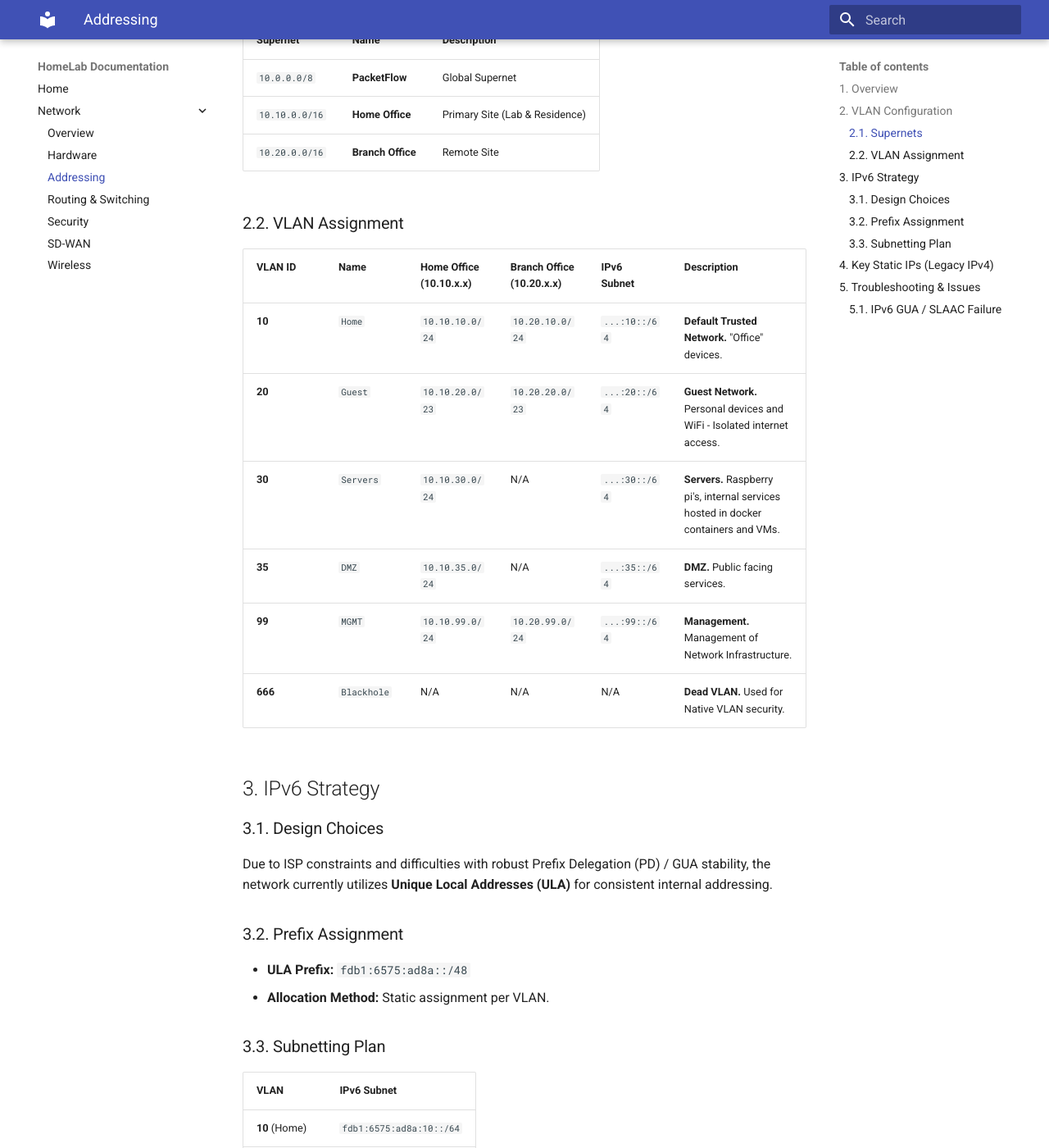
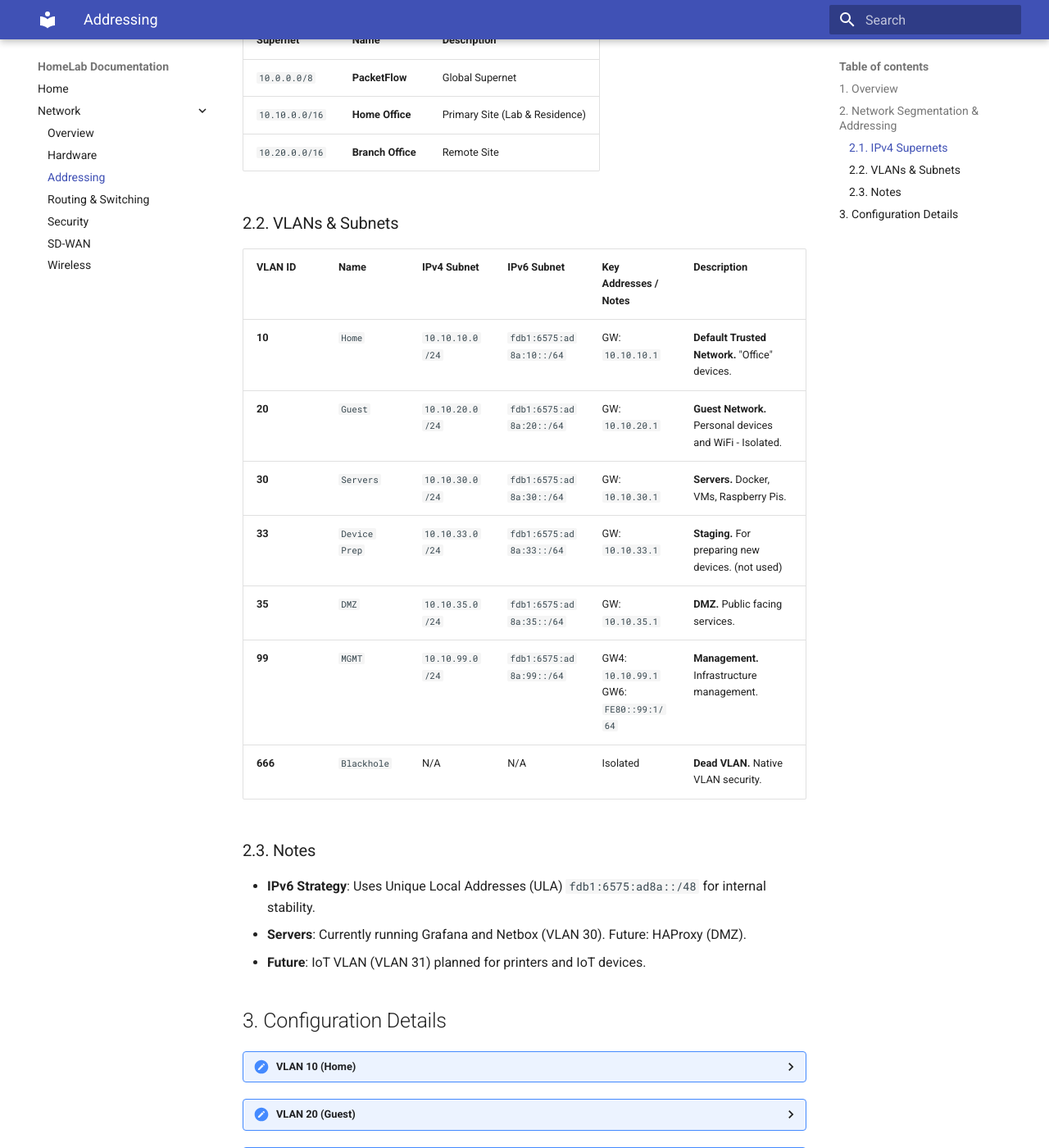
Before and after one commit to DeclerckLouis/homelab, an MkDocs documentation site: the page built from docs/01_network/02_addressing.md, in a window 1280 px wide and 1400 px high, scrolled down 450 px. Shown: the whole window at 82% size. Built offline with MkDocs 1.6.1 and Material for MkDocs 9.7.7, drawn with Linux system fonts in a browser that asks for light colours; part of the change alters nothing that is shown; some of the changed text lies outside the part shown.

Commit message:
update addressing and add LLAs to the router interfaces

````diff
--- a/docs/01_network/02_addressing.md
+++ b/docs/01_network/02_addressing.md
@@ -3,53 +3,249 @@
 ## 1. Overview
 This document details the logical segmentation of the network, including VLAN assignments, IPv4 subnetting, and the IPv6 addressing strategy.
 
-## 2. VLAN Configuration
+## 2. Network Segmentation & Addressing
 The network follows a strict segmentation policy using hierarchical supernets and VLANs.
 
-### 2.1. Supernets
+### 2.1. IPv4 Supernets
 | Supernet | Name | Description |
 | :--- | :--- | :--- |
 | `10.0.0.0/8` | **PacketFlow** | Global Supernet |
 | `10.10.0.0/16` | **Home Office** | Primary Site (Lab & Residence) |
 | `10.20.0.0/16` | **Branch Office** | Remote Site |
 
-### 2.2. VLAN Assignment
-| VLAN ID | Name | Home Office (10.10.x.x) | Branch Office (10.20.x.x) | IPv6 Subnet | Description |
+### 2.2. VLANs & Subnets
+| VLAN ID | Name | IPv4 Subnet | IPv6 Subnet | Key Addresses / Notes | Description |
 | :--- | :--- | :--- | :--- | :--- | :--- |
-| **10** | `Home` | `10.10.10.0/24` | `10.20.10.0/24` | `...:10::/64` | **Default Trusted Network.** "Office" devices. |
-| **20** | `Guest` | `10.10.20.0/23` | `10.20.20.0/23` | `...:20::/64` | **Guest Network.** Personal devices and WiFi - Isolated internet access. |
-| **30** | `Servers` | `10.10.30.0/24` | N/A | `...:30::/64` | **Servers.** Raspberry pi's, internal services hosted in docker containers and VMs. |
-| **35** | `DMZ` | `10.10.35.0/24` | N/A | `...:35::/64` | **DMZ.** Public facing services. |
-| **99** | `MGMT` | `10.10.99.0/24` | `10.20.99.0/24` | `...:99::/64` | **Management.** Management of Network Infrastructure. |
-| **666** | `Blackhole`| N/A | N/A | N/A | **Dead VLAN.** Used for Native VLAN security. |
+| **10** | `Home` | `10.10.10.0/24` | `fdb1:6575:ad8a:10::/64` | GW: `10.10.10.1` | **Default Trusted Network.** "Office" devices. |
+| **20** | `Guest` | `10.10.20.0/24` | `fdb1:6575:ad8a:20::/64` | GW: `10.10.20.1` | **Guest Network.** Personal devices and WiFi - Isolated. |
+| **30** | `Servers` | `10.10.30.0/24` | `fdb1:6575:ad8a:30::/64` | GW: `10.10.30.1` | **Servers.** Docker, VMs, Raspberry Pis. |
+| **33** | `Device Prep` | `10.10.33.0/24` | `fdb1:6575:ad8a:33::/64` | GW: `10.10.33.1` | **Staging.** For preparing new devices. (not used) |
+| **35** | `DMZ` | `10.10.35.0/24` | `fdb1:6575:ad8a:35::/64` | GW: `10.10.35.1` | **DMZ.** Public facing services. |
+| **99** | `MGMT` | `10.10.99.0/24` | `fdb1:6575:ad8a:99::/64` | GW4: `10.10.99.1`<br>GW6: `FE80::99:1/64` | **Management.** Infrastructure management. |
+| **666** | `Blackhole`| N/A | N/A | Isolated | **Dead VLAN.** Native VLAN security. |
 
-## 3. IPv6 Strategy
-### 3.1. Design Choices
-Due to ISP constraints and difficulties with robust Prefix Delegation (PD) / GUA stability, the network currently utilizes **Unique Local Addresses (ULA)** for consistent internal addressing.
+### 2.3. Notes
+- **IPv6 Strategy**: Uses Unique Local Addresses (ULA) `fdb1:6575:ad8a::/48` for internal stability.
+- **Servers**: Currently running Grafana and Netbox (VLAN 30). Future: HAProxy (DMZ).
+- **Future**: IoT VLAN (VLAN 31) planned for printers and IoT devices.
 
-### 3.2. Prefix Assignment
-- **ULA Prefix:** `fdb1:6575:ad8a::/48`
-- **Allocation Method:** Static assignment per VLAN.
+## 3. Configuration Details
 
-### 3.3. Subnetting Plan
-| VLAN | IPv6 Subnet |
-| :--- | :--- |
-| **10** (Home) | `fdb1:6575:ad8a:10::/64` |
-| **20** (Office) | `fdb1:6575:ad8a:20::/64` |
-| **30** (Servers) | `fdb1:6575:ad8a:30::/64` |
-| **35** (DMZ) | `fdb1:6575:ad8a:35::/64` |
-| **99** (Mgmt) | `fdb1:6575:ad8a:99::/64` |
+<details>
+<summary><b>VLAN 10 (Home)</b></summary>
 
-## 4. Key Static IPs (Legacy IPv4)
-| Device | IP Address | VLAN | Notes |
-| :--- | :--- | :--- | :--- |
-| **FortiGate 40F** | `10.10.10.1` | 10 | Primary Gateway |
-| **FortiGate 40F** | `10.10.99.1` | 99 | Primary Gateway Management|
-| **EdgeSwitch** | `10.10.99.2` | 99 | Core Switch Management |
-| **AP01 (MikroTik)** | `DHCP` | 99 | Currently dynamic |
+```bash
+config system interface
+    edit "VLAN10"
+        set vdom "root"
+        set ip 10.10.10.1 255.255.255.0
+        set allowaccess ping
+        set alias "VLAN Default"
+        set device-identification enable
+        set role lan
+        set snmp-index 12
+        set ip-managed-by-fortiipam disable
+        config ipv6
+            set ip6-address fdb1:6575:ad8a:10::1/64
+            set ip6-allowaccess ping
+            config ip6-extra-addr
+                edit fe80::10:1/64
+                next
+            end
+            set ip6-send-adv enable
+            set ip6-other-flag enable
+            config ip6-prefix-list
+                edit fdb1:6575:ad8a:10::/64
+                next
+            end
+        end
+        set interface "mgmt"
+        set vlanid 10
+    next
+end
+```
+</details>
 
-## 5. Troubleshooting & Issues
-### 5.1. IPv6 GUA / SLAAC Failure
-**Issue:** Initial attempts to configure Global Unicast Addresses (GUA) via SLAAC failed.
-**Root Cause:** ISP modem/connection constraints prevented proper Prefix Delegation or routing of the delegated prefix.
-**Resolution:** Switched to ULA (`fdb1:6575:ad8a::/48`) to ensure stable internal IPv6 connectivity and addressing, allowing for learning/testing of IPv6 mechanisms (RA, DHCPv6) independent of the ISP connection.
+<details>
+<summary><b>VLAN 20 (Guest)</b></summary>
+
+```bash
+config system interface
+    edit "VLAN20"
+        set vdom "root"
+        set ip 10.10.20.1 255.255.255.0
+        set allowaccess ping
+        set alias "VLAN Guest"
+        set device-identification enable
+        set role lan
+        set snmp-index 13
+        set ip-managed-by-fortiipam disable
+        config ipv6
+            set autoconf enable
+        end
+        set interface "mgmt"
+        set vlanid 20
+    next
+end
+```
+</details>
+
+<details>
+<summary><b>VLAN 30 (Servers)</b></summary>
+
+```bash
+config system interface
+    edit "VLAN30"
+        set vdom "root"
+        set ip 10.10.30.1 255.255.255.0
+        set allowaccess ping
+        set alias "VLAN Servers"
+        set device-identification enable
+        set role lan
+        set snmp-index 14
+        set ip-managed-by-fortiipam disable
+        config ipv6
+            set ip6-address fdb1:6575:ad8a:30::1/64
+            set ip6-allowaccess ping
+            config ip6-extra-addr
+                edit fe80::30:1/64
+                next
+            end
+            set ip6-send-adv enable
+            set ip6-other-flag enable
+            config ip6-prefix-list
+                edit fdb1:6575:ad8a:30::/64
+                next
+            end
+        end
+        set interface "mgmt"
+        set vlanid 30
+    next
+end
+```
+</details>
+
+<details>
+<summary><b>VLAN 33 (Device Prep)</b></summary>
+
+```bash
+config system interface
+    edit "VLAN 33"
+        set vdom "root"
+        set ip 10.10.33.1 255.255.255.0
+        set allowaccess ping fabric speed-test
+        set alias "VLAN Device Prep"
+        set device-identification enable
+        set role lan
+        set snmp-index 18
+        set ip-managed-by-fortiipam disable
+        config ipv6
+            set ip6-address fdb1:6575:ad8a:33::1/64
+            set ip6-allowaccess ping
+            config ip6-extra-addr
+                edit fe80::33:1/64
+                next
+            end
+            set ip6-send-adv enable
+            set ip6-other-flag enable
+            config ip6-prefix-list
+                edit fdb1:6575:ad8a:33::/64
+                next
+            end
+        end
+        set interface "mgmt"
+        set vlanid 33
+    next
+end
+```
+</details>
+
+<details>
+<summary><b>VLAN 35 (DMZ)</b></summary>
+
+```bash
+config system interface
+    edit "VLAN35"
+        set vdom "root"
+        set ip 10.10.35.1 255.255.255.0
+        set alias "VLAN DMZ"
+        set device-identification enable
+        set role dmz
+        set snmp-index 15
+        set ip-managed-by-fortiipam disable
+        config ipv6
+            set ip6-address fdb1:6575:ad8a:35::1/64
+            set ip6-allowaccess ping
+            config ip6-extra-addr
+                edit fe80::35:1/64
+                next
+            end
+            set ip6-send-adv enable
+            set ip6-other-flag enable
+            config ip6-prefix-list
+                edit fdb1:6575:ad8a:35::/64
+                next
+            end
+        end
+        set interface "mgmt"
+        set vlanid 35
+    next
+end
+```
+</details>
+
+<details>
+<summary><b>VLAN 99 (Management)</b></summary>
+> [!NOTE]
+> Note the `ip6-extra-addr` configuration which assigns the manual Link-Local address `fe80::99:1/64` for easy management access.
+
+```bash
+config system interface
+    edit "VLAN10"
+        set vdom "root"
+        set ip 10.10.10.1 255.255.255.0
+        set allowaccess ping
+        set alias "VLAN Default"
+        set device-identification enable
+        set role lan
+        set snmp-index 12
+        set ip-managed-by-fortiipam disable
+        config ipv6
+            set ip6-address fdb1:6575:ad8a:10::1/64
+            set ip6-allowaccess ping
+            config ip6-extra-addr
+                edit fe80::10:1/64
+                next
+            end
+            set ip6-send-adv enable
+            set ip6-other-flag enable
+            config ip6-prefix-list
+                edit fdb1:6575:ad8a:10::/64
+                next
+            end
+        end
+        set interface "mgmt"
+        set vlanid 10
+    next
+end
+```
+</details>
+
+<details>
+<summary><b>Blackhole (VLAN 666)</b></summary>
+
+```bash
+config system interface
+    edit "Blackhole"
+        set vdom "root"
+        set alias "VLAN Blackhole"
+        set device-identification enable
+        set role lan
+        set snmp-index 16
+        set ip-managed-by-fortiipam disable
+        set interface "mgmt"
+        set vlanid 666
+    next
+end
+```
+</details>
````
